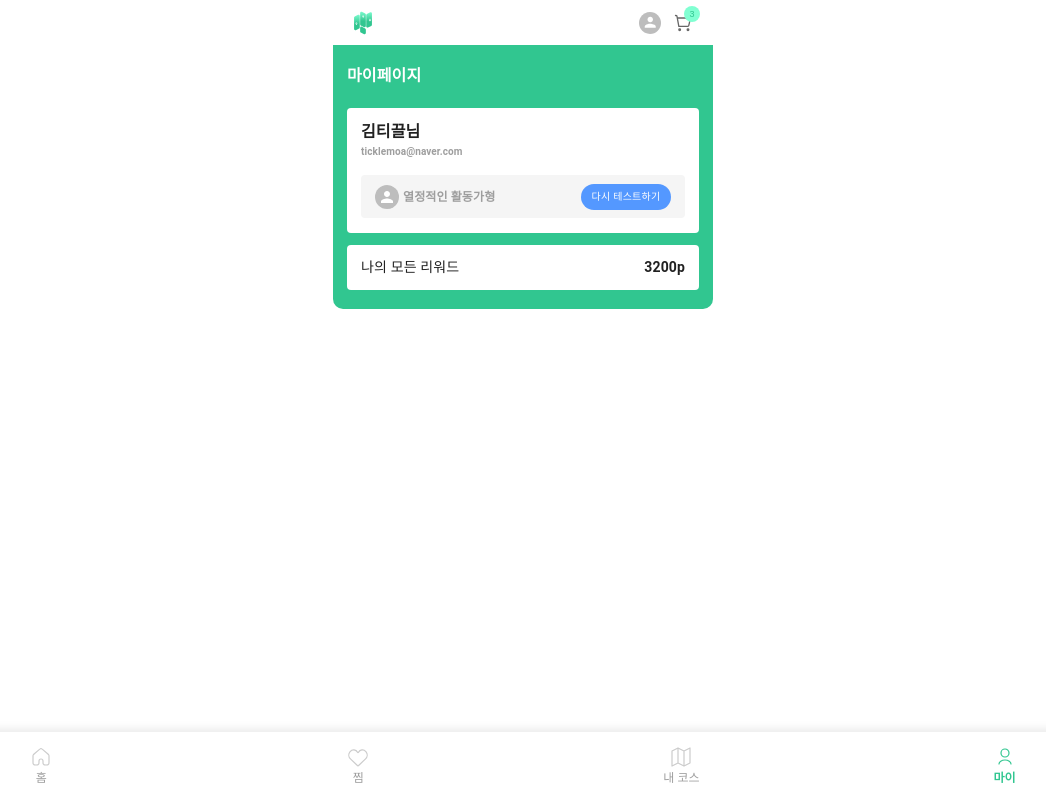
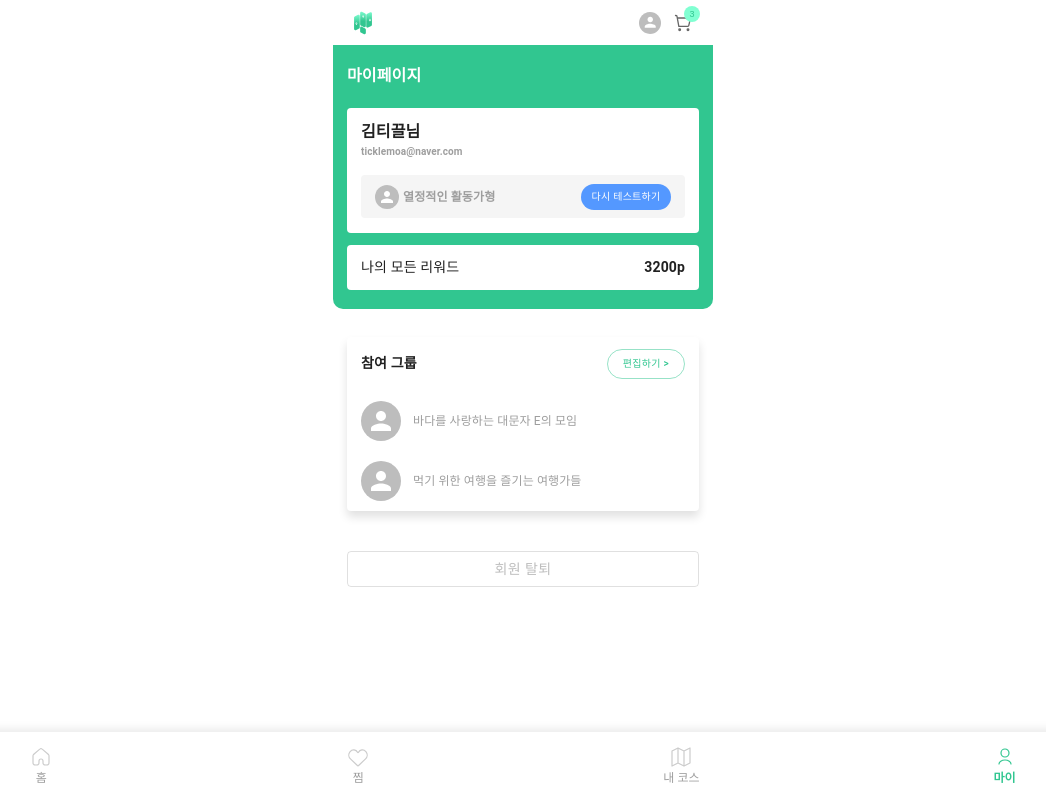
Before and after one commit to goomax/tikkeul-react-app, a React (Vite) app: page /profile in a window 1280 px wide. Shown: the whole page, without its empty margins (117-1163 px from the left). Built offline with nearby package versions, Linux system fonts and the light colour scheme; no server answers.

Commit message:
feat: 마이페이지 완성

```diff
--- a/src/DynamicRouter.tsx
+++ b/src/DynamicRouter.tsx
@@ -12,6 +12,7 @@ import {
 } from '@/pages';
 import FavoritesPage from './pages/FavoritesPage';
 import ProfilePage from './pages/ProfilePage';
+import CoursePage from './pages/CoursePage';
 
 function DynamicRouter() {
   return (
@@ -26,6 +27,7 @@ function DynamicRouter() {
             <Route path="/preference-form" element={<PreferenceFormPage />} />
             <Route path="/onboarding" element={<OnboardingPage />} />
             <Route path="/favorites" element={<FavoritesPage />} />
+            <Route path="/courses/:courseId" element={<CoursePage />} />
             <Route path="/my-course/:courseId" element={<MyCoursePage />} />
             <Route path="/profile" element={<ProfilePage />} />
           </Route>
--- a/src/components/common/Chip.tsx
+++ b/src/components/common/Chip.tsx
@@ -5,7 +5,7 @@ export interface ChipProps extends Omit<MuiChipProps, 'color'> {
   color: 'default' | 'primary' | 'secondary';
 }
 
-const Chip = ({ variant, color, sx, radiusVariant = 'square', ...others }: ChipProps) => {
+const Chip = ({ variant, color, sx, size = 'small', radiusVariant = 'square', ...others }: ChipProps) => {
   const theme = useTheme();
 
   return (
@@ -17,6 +17,7 @@ const Chip = ({ variant, color, sx, radiusVariant = 'square', ...others }: ChipP
           : { color: 'white' }),
         ...radius[radiusVariant],
         paddingLeft: '1px',
+        ...sizeConfig[size],
         ...sx,
       }}
       {...others}
@@ -37,3 +38,15 @@ const radius = {
     borderRadius: '20px',
   },
 };
+
+const sizeConfig = {
+  small: {
+    width: '47px',
+    height: '19px',
+    '& .MuiChip-label': {
+      padding: '1px',
+      fontSize: '10px',
+    },
+  },
+  medium: {},
+};
--- a/src/components/common/GridCard.tsx
+++ b/src/components/common/GridCard.tsx
@@ -28,19 +28,13 @@ const GridCard = {
           borderRadius: '8px',
           height: '100%',
         }}
-        gap="2px"
       >
         <Image src={card.image} alt={card.name} width="148px" height="132px" style={{ borderRadius: '4px' }} />
         <Chip
           radiusVariant="square"
           color="default"
           sx={{
-            width: '47px',
-            height: '19px',
-            '& .MuiChip-label': {
-              padding: '1px',
-              fontSize: '10px',
-            },
+            marginTop: '6px',
           }}
           label={card.type}
         />
--- a/src/components/home/BenefitCard.tsx
+++ b/src/components/home/BenefitCard.tsx
@@ -43,22 +43,10 @@ const BenefitCard = ({ benefit, onClose }: BenefitCardProps) => {
       >
         <Stack gap="16px">
           <Stack flexDirection="row" justifyContent="space-between" alignItems="center">
-            <Chip
-              radiusVariant="square"
-              color="default"
-              sx={{
-                width: '56px',
-                height: '19px',
-                fontSize: '10px',
-                '& .MuiChip-label': {
-                  padding: '1px',
-                },
-              }}
-              label={benefit.type}
-            />
+            <Chip radiusVariant="square" color="default" label={benefit.type} />
             <IconButton
               onClick={() => {
-                onClose(benefit.key);
+                onClose(benefit.id);
               }}
               sx={{
                 height: '20px',
--- a/src/components/home/LocationRecommendContainer.tsx
+++ b/src/components/home/LocationRecommendContainer.tsx
@@ -61,7 +61,7 @@ const LocationRecommendContainer = () => {
       </Tabs>
       <GridCard.Wrapper>
         {recommendedLocations.map((location) => (
-          <GridCard.Card card={location} />
+          <GridCard.Card key={location.id} card={location} />
         ))}
       </GridCard.Wrapper>
     </Stack>
--- a/src/components/home/RecommendCourses.tsx
+++ b/src/components/home/RecommendCourses.tsx
@@ -39,11 +39,6 @@ const RecommendCourses = ({ courses }: RecommendCoursesProps) => {
                 color="default"
                 sx={{
                   width: '56px',
-                  height: '19px',
-                  '& .MuiChip-label': {
-                    padding: '1px',
-                    fontSize: '10px',
-                  },
                 }}
                 label={course.type}
               />
--- /dev/null
+++ b/src/pages/CoursePage.tsx
@@ -0,0 +1,5 @@
+const CoursePage = () => {
+  return <></>;
+};
+
+export default CoursePage;
--- a/src/pages/ProfilePage.tsx
+++ b/src/pages/ProfilePage.tsx
@@ -1,10 +1,7 @@
 import Button from '@/components/common/Button';
-import Checkbox from '@/components/common/Checkbox';
-import Chip from '@/components/common/Chip';
 import PageTransformWrapper from '@/components/common/PageTransformWrapper';
 import Typography from '@/components/common/Typography';
-import { Heart, ShoppingCart } from '@/components/icons';
-import { Avatar, Box, Divider, Skeleton, Stack, Step, StepLabel, Stepper, useTheme } from '@mui/material';
+import { Avatar, Stack, useTheme } from '@mui/material';
 
 const ProfilePage = () => {
   const theme = useTheme();
@@ -78,7 +75,68 @@ const ProfilePage = () => {
           </Stack>
         </Stack>
       </Stack>
-      <Stack></Stack>
+      <Stack
+        sx={{
+          padding: '28px 14px',
+        }}
+      >
+        <Stack
+          alignItems="center"
+          bgcolor={theme.palette.background.default}
+          sx={{
+            borderRadius: '4px',
+            boxShadow: '0 6px 10px 0 rgba(0, 0, 0, 0.12)',
+          }}
+        >
+          <Stack
+            flexDirection="row"
+            alignItems="center"
+            justifyContent="space-between"
+            width="100%"
+            sx={{
+              padding: '12px 14px',
+            }}
+          >
+            <Typography bold fontSize={14}>
+              참여 그룹
+            </Typography>
+            <Button variant="outlined" shape="circle" sx={{ fontSize: '10px' }}>
+              편집하기 &gt;
+            </Button>
+          </Stack>
+          <Stack width="100%">
+            {['바다를 사랑하는 대문자 E의 모임', '먹기 위한 여행을 즐기는 여행가들'].map((group) => {
+              return (
+                <Stack
+                  key={group}
+                  flexDirection="row"
+                  alignItems="center"
+                  justifyContent="flex-start"
+                  gap="12px"
+                  sx={{
+                    padding: '10px 14px',
+                  }}
+                  width="100%"
+                >
+                  <Avatar sx={{ width: '40x', height: '40px' }} />
+                  <Typography fontSize={12} color="grey">
+                    {group}
+                  </Typography>
+                </Stack>
+              );
+            })}
+          </Stack>
+        </Stack>
+        <Button
+          disabled
+          variant="outlined"
+          sx={{
+            marginTop: '40px',
+          }}
+        >
+          회원 탈퇴
+        </Button>
+      </Stack>
     </PageTransformWrapper>
   );
 };
```
